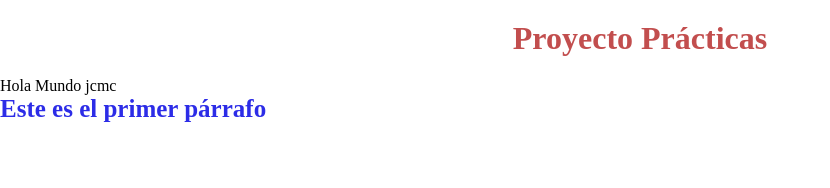
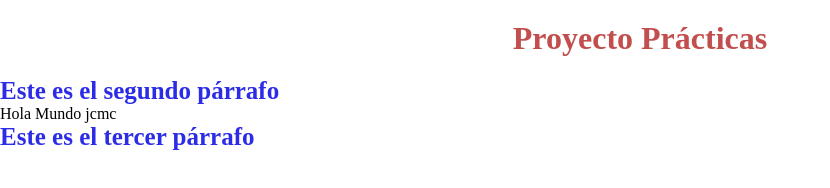
Before and after one commit to GitHub63Jcmc/proyecto-practica, a plain HTML site: page index.html in a window 1280 px wide. Shown: the whole page, without its empty margins (0-830 px from the left). Drawn offline with Linux system fonts and the light colour scheme.

Commit message:
tercer_commit

```diff
--- a/index.html
+++ b/index.html
@@ -8,6 +8,10 @@
 </head>
 <body>
     <h1>Proyecto Prácticas</h1>
+    <p> Este es el segundo párrafo</p>
+
+
+
     <script src="main.js"></script>
 </body>
 </html>
--- a/main.js
+++ b/main.js
@@ -1,2 +1,2 @@
 document.write('Hola Mundo jcmc');
-document.write(`<p> Este es el primer párrafo</p>`);
+document.write('<p> Este es el tercer párrafo</p>');
```
